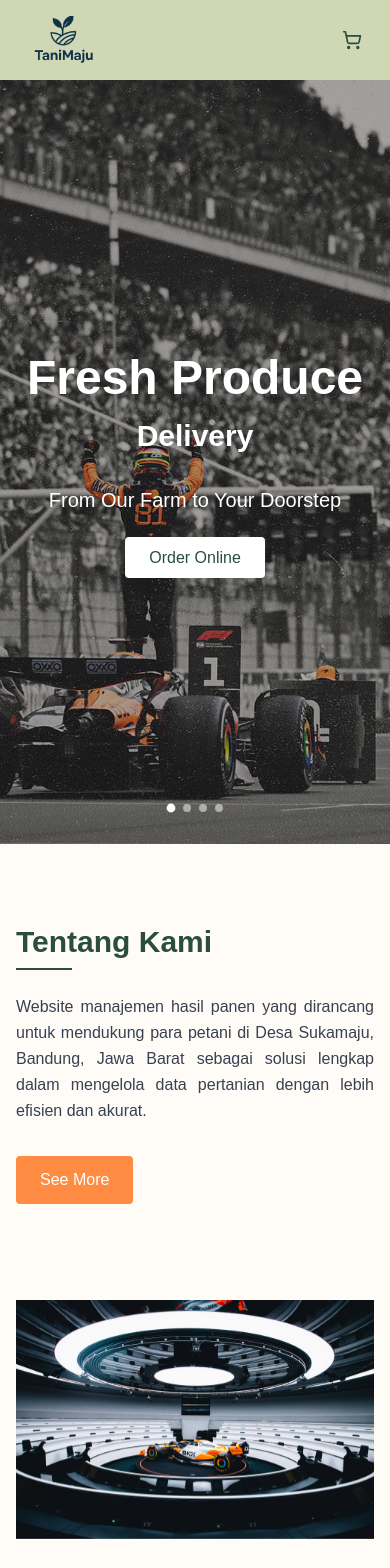
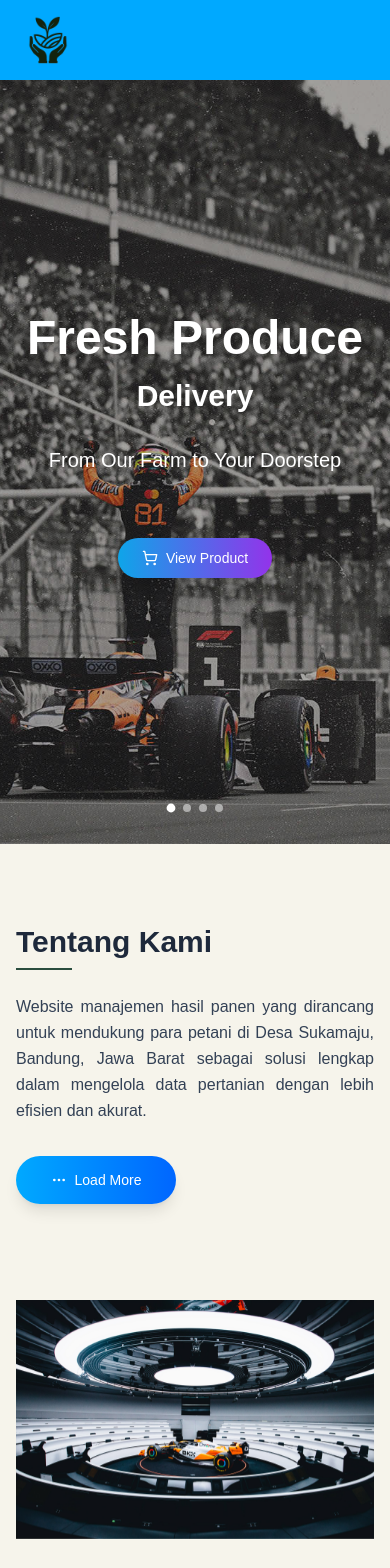
Before and after one commit to hiraeth12/website-tanimaju, a React (Vite) app: page / in a window 390 px wide. Shown: the top 1568 px of the page. Built offline with nearby package versions, Linux system fonts and the light colour scheme.

Commit message:
fixing home page

```diff
--- a/src/components/Footer.tsx
+++ b/src/components/Footer.tsx
@@ -33,7 +33,6 @@
             </p>
           </div>
 
-          {/* Pages (centered) */}
           {/* Pages (centered) */}
           <div className="space-y-4 text-center mx-auto">
             <h4 className="text-sm font-medium uppercase tracking-wider text-gray-400">
--- a/src/components/ImageCarousel.tsx
+++ b/src/components/ImageCarousel.tsx
@@ -85,7 +85,7 @@
       </div>
 
       {/* Main carousel container */}
-      <div className="relative h-[500px] overflow-hidden rounded-none bg-white">
+      <div className="relative h-[500px] overflow-hidden rounded-3xl bg-white">
         {/* Left Arrow */}
         <div className="absolute left-4 top-1/2 z-10 -translate-y-1/2 cursor-pointer text-white">
           <ChevronLeft
--- /dev/null
+++ b/src/components/LoadButton.tsx
@@ -0,0 +1,51 @@
+import { useState } from "react"
+import { useNavigate } from "react-router-dom"
+import { MoreHorizontal, Loader2 } from "lucide-react"
+import { Button } from "@/components/ui/button"
+import { cn } from "@/lib/utils"
+
+type LoadMoreButtonProps = {
+  to: string
+}
+
+export default function LoadMoreButton({ to }: LoadMoreButtonProps) {
+  const [isLoading, setIsLoading] = useState(false)
+  const navigate = useNavigate()
+
+  const handleClick = () => {
+    setIsLoading(true)
+    setTimeout(() => {
+      setIsLoading(false)
+      navigate(to) // Navigasi ke halaman yang ditentukan dari props
+    }, 1000) // Optional delay biar efek loading kelihatan
+  }
+
+  return (
+    <Button
+      onClick={handleClick}
+      disabled={isLoading}
+      className={cn(
+        "relative group overflow-hidden",
+        "text-white font-medium py-2 px-8 rounded-full shadow-lg hover:shadow-xl transition-all duration-300",
+        "min-w-[160px] h-12 border-none",
+        "bg-gradient-to-r from-[#00A9FF] to-[#0066FF] hover:from-[#0095E0] hover:to-[#0052CC]",
+      )}
+    >
+      <span className="relative z-10 flex items-center justify-center gap-2">
+        {isLoading ? (
+          <>
+            <Loader2 className="w-5 h-5 animate-spin" />
+            <span>Loading...</span>
+          </>
+        ) : (
+          <>
+            <MoreHorizontal className="w-5 h-5 transition-all duration-500 group-hover:animate-pulse" />
+            <span className="transition-transform group-hover:translate-x-1">Load More</span>
+          </>
+        )}
+      </span>
+      <span className="absolute inset-0 w-full h-full bg-white/10 transform scale-x-0 group-hover:scale-x-100 transition-transform duration-300 origin-left" />
+      <span className="absolute inset-0 w-full h-full bg-black/5 transform translate-y-full group-hover:translate-y-0 transition-transform duration-300 delay-100" />
+    </Button>
+  )
+}
--- a/src/components/NavBar.tsx
+++ b/src/components/NavBar.tsx
@@ -1,16 +1,15 @@
 import { NavLink } from "react-router-dom";
-import { ShoppingCart } from "lucide-react";
 import logo from "../assets/logo.png";
 
 const Navbar = () => {
-  const linkStyle = "text-[#2A4D3E] hover:text-[#FF4500] transition-colors";
-  const activeStyle = "text-[#FF4500] font-semibold";
+  const linkStyle = "font-semibold text-slate-700 hover:text-[#89CFF3] transition-colors";
+  const activeStyle = "text-[#A0E9FF] font-semibold";
 
   return (
-    <header className="bg-[#D0D7B5] relative flex items-center justify-between px-6 py-4 md:px-12 h-20">
+    <header className="bg-[#00A9FF] relative flex items-center justify-between px-6 py-4 md:px-12 h-20">
       {/* Logo */}
       <div className="flex items-center space-x-3 h-full overflow-hidden">
-        <div className="h-20 w-20">
+        <div className="h-14 w-12">
           <img src={logo} alt="Logo" className="h-full w-full object-contain" />
         </div>
       </div>
@@ -42,16 +41,6 @@
           Blog
         </NavLink>
       </nav>
-
-      {/* Cart Icon */}
-      <div className="flex items-center space-x-4">
-        <NavLink
-          to="/cart"
-          className={({ isActive }) => (isActive ? activeStyle : linkStyle)}
-        >
-          <ShoppingCart className="h-5 w-5 mr-1" />
-        </NavLink>
-      </div>
     </header>
   );
 };
--- /dev/null
+++ b/src/components/ShopButton.tsx
@@ -0,0 +1,25 @@
+import { ShoppingCart } from "lucide-react"
+import { Button } from "@/components/ui/button"
+import { cn } from "@/lib/utils"
+import { Link } from "react-router-dom"
+
+export default function CoolButton() {
+  return (
+    <div className="flex items-center justify-center p-8">
+      <Link to="/order">
+        <Button
+          className={cn(
+            "relative group overflow-hidden bg-gradient-to-r from-sky-500 to-purple-600 hover:from-purple-600 hover:to-sky-500 transition-all duration-300 text-white font-medium py-2 px-6 rounded-full shadow-lg hover:shadow-xl",
+            "flex items-center gap-2",
+          )}
+        >
+          <span className="relative z-10 flex items-center gap-2">
+            <ShoppingCart className="w-5 h-5 transition-transform group-hover:rotate-12" />
+            <span className="transition-transform group-hover:translate-x-1">View Product</span>
+          </span>
+          <span className="absolute inset-0 w-full h-full bg-white/20 transform translate-y-full group-hover:translate-y-0 transition-transform duration-300" />
+        </Button>
+      </Link>
+    </div>
+  )
+}
--- a/src/pages/blog/BlogCard.tsx
+++ b/src/pages/blog/BlogCard.tsx
@@ -35,7 +35,7 @@
             </p>
           </div>
         </div>
-        <h3 className="text-xl font-medium text-[#3a4a3c] mb-6 hover:underline hover:text-[#f47a4d] cursor-pointer">
+        <h3 className="text-xl font-medium text-[#3a4a3c] mb-6 hover:underline hover:text-[#00A9FF] cursor-pointer">
           <Link to={`/blog/${slug}`} onClick={handleTitleClick}>
             {title}
           </Link>
--- a/src/pages/blog/BlogSection.tsx
+++ b/src/pages/blog/BlogSection.tsx
@@ -46,7 +46,7 @@
   const visiblePosts = limit ? posts.slice(0, limit) : posts;
 
   return (
-    <section className="py-16 bg-[#e8e0d4]">
+    <section className="py-16 bg-[#F5ECE0]">
       <div className="max-w-6xl mx-auto px-4">
         <div className="grid grid-cols-1 md:grid-cols-3 gap-6">
           {visiblePosts.map((post, index) => (
--- a/src/pages/home/Home.tsx
+++ b/src/pages/home/Home.tsx
@@ -1,12 +1,13 @@
 import { useEffect, useState } from "react";
-import { Link } from "react-router-dom";
 import Navbar from "../../components/NavBar";
 import { AnimatePresence, motion } from "framer-motion";
 import { useInView } from "../../hooks/useInView";
 import ProductShowcase from "./ProductShowcase";
-import Section3 from "@/pages/home/Section-3";
+//import Section3 from "@/pages/home/Section-3";
 import BlogSection from "@/pages/blog/BlogSection";
 import Footer from "@/components/Footer";
+import CoolButton from "@/components/ShopButton";
+import LoadMoreButton from "@/components/LoadButton";
 
 const images = [
   "/images/placeholder-1.jpg",
@@ -81,12 +82,9 @@
             animate={{ opacity: 1, scale: 1 }}
             transition={{ delay: 1 }}
           >
-            <Link
-              to="/order"
-              className="bg-white text-[#2A4D3E] px-6 py-3 rounded hover:bg-[#FF8C42] hover:text-white transition-colors font-medium"
-            >
-              Order Online
-            </Link>
+            <div className="flex justify-center items-center space-x-4">
+              <CoolButton />
+            </div>
           </motion.div>
         </div>
 
@@ -105,7 +103,7 @@
       </section>
 
       {/* Konten Lain */}
-      <section className="bg-[#FFFCF7] py-20 px-4 md:px-24">
+      <section className="bg-[#F6F4EB] py-20 px-4 md:px-24">
         <div className="max-w-7xl mx-auto flex flex-col md:flex-row items-center justify-between md:gap-32 gap-24">
           <div
             ref={textInView.ref}
@@ -113,22 +111,17 @@
               textInView.isVisible ? "fade-in-show" : ""
             }`}
           >
-            <h2 className="text-3xl md:text-4xl font-bold text-[#2A4D3E] mb-2">
+            <h2 className="text-3xl md:text-4xl font-bold text-slate-800 mb-2">
               Tentang Kami
             </h2>
             <div className="w-14 h-0.5 bg-[#2A4D3E] mb-6" />
-            <p className="text-gray-700 text-base md:text-lg mb-8 leading-relaxed text-justify">
+            <p className="text-slate-700 text-base md:text-lg mb-8 leading-relaxed text-justify">
               Website manajemen hasil panen yang dirancang untuk mendukung para
               petani di Desa Sukamaju, Bandung, Jawa Barat sebagai solusi
               lengkap dalam mengelola data pertanian dengan lebih efisien dan
               akurat.
             </p>
-            <Link
-              to="/about"
-              className="inline-block bg-[#FF8C42] text-white px-6 py-3 rounded hover:bg-[#2A4D3E] transition-colors font-medium"
-            >
-              See More
-            </Link>
+            <LoadMoreButton to="/about" />
           </div>
 
           {/* Gambar */}
@@ -148,21 +141,17 @@
       </section>
       {/* Another Section */}
       <ProductShowcase />
-      {/* Another Section */}
-      <Section3 />
+      {/* Carousel Section */}
+      {/* <Section3 /> */}
       {/* Blog Section */}
-      <section className="py-16 bg-[#e8e0d4]">
-        <h2 className="text-3xl font-semibold text-[#3a4a3c] text-center mb-4">
+      <section className="py-16 bg-[#F5ECE0]">
+        <h2 className="text-3xl font-semibold text-slate-800 text-center mb-4">
           From Our Articles
         </h2>
-        <div className="w-12 h-0.5 bg-[#3a4a3c] mx-auto mb-12"></div>
+        <div className="w-12 h-0.5 bg-[#3a4a3c] mx-auto mb-4"></div>
         <BlogSection limit={3} />
-        <div className="flex justify-center mt-12">
-          <Link to="/blog">
-            <button className="bg-[#f47a4d] hover:bg-[#e06a40] text-white px-8 py-3 rounded-lg transition-colors">
-              See More
-            </button>
-          </Link>
+        <div className="flex justify-center">
+          <LoadMoreButton to="/blog" />
         </div>
       </section>
 
--- a/src/pages/home/ProductShowcase.tsx
+++ b/src/pages/home/ProductShowcase.tsx
@@ -1,15 +1,15 @@
-import { Link } from "react-router-dom";
 import { CarouselDemo } from "./CarouselDemo";
+import CoolButton from "@/components/ShopButton";
 
 export default function ProductShowcase() {
   return (
-    <section className="py-12 px-4 bg-[#e8e0d4]">
+    <section className="py-12 px-4 bg-[#F2EFE7]">
       <div className="max-w-6xl mx-auto">
-        <h2 className="text-[#2A4D3E] text-3xl md:text-4xl font-bold text-center mb-4">
+        <h2 className="text-slate-800 text-3xl md:text-4xl font-bold text-center mb-4">
           Shop Season&apos;s Produce
         </h2>
         <div className="flex justify-center mb-10">
-          <div className="w-12 h-0.5 bg-[#2A4D3E]"></div>
+          <div className="w-12 h-0.5 bg-[#2a2b4d]"></div>
         </div>
         <div className="flex items-center justify-center">
           <CarouselDemo />
@@ -17,12 +17,7 @@
       </div>
 
       <div className="flex justify-center mt-10">
-        <Link
-          to="/order"
-          className="bg-[#FF8C42] hover:bg-[#FF7A2E] text-white px-8 py-3 text-center transition-colors rounded-md"
-        >
-          Order Online
-        </Link>
+        <CoolButton />
       </div>
     </section>
   );
```
Also changed, not shown: src/components/DemoDialog.tsx (added, +98 -0 lines), src/pages/home/CarouselDemo.tsx (+22 -56 lines), src/pages/home/Section-3.tsx (+4 -4 lines), src/assets/logo.png.
